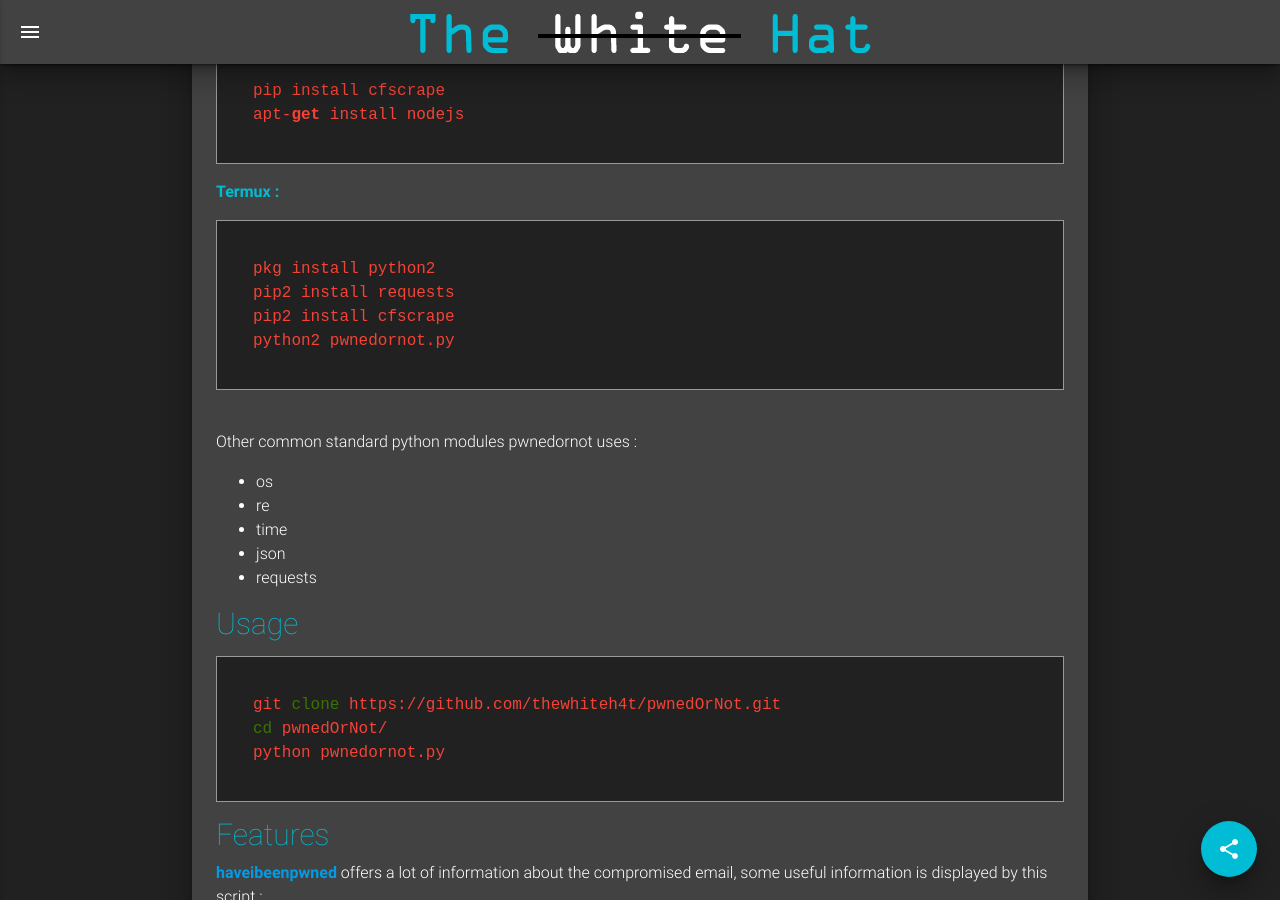
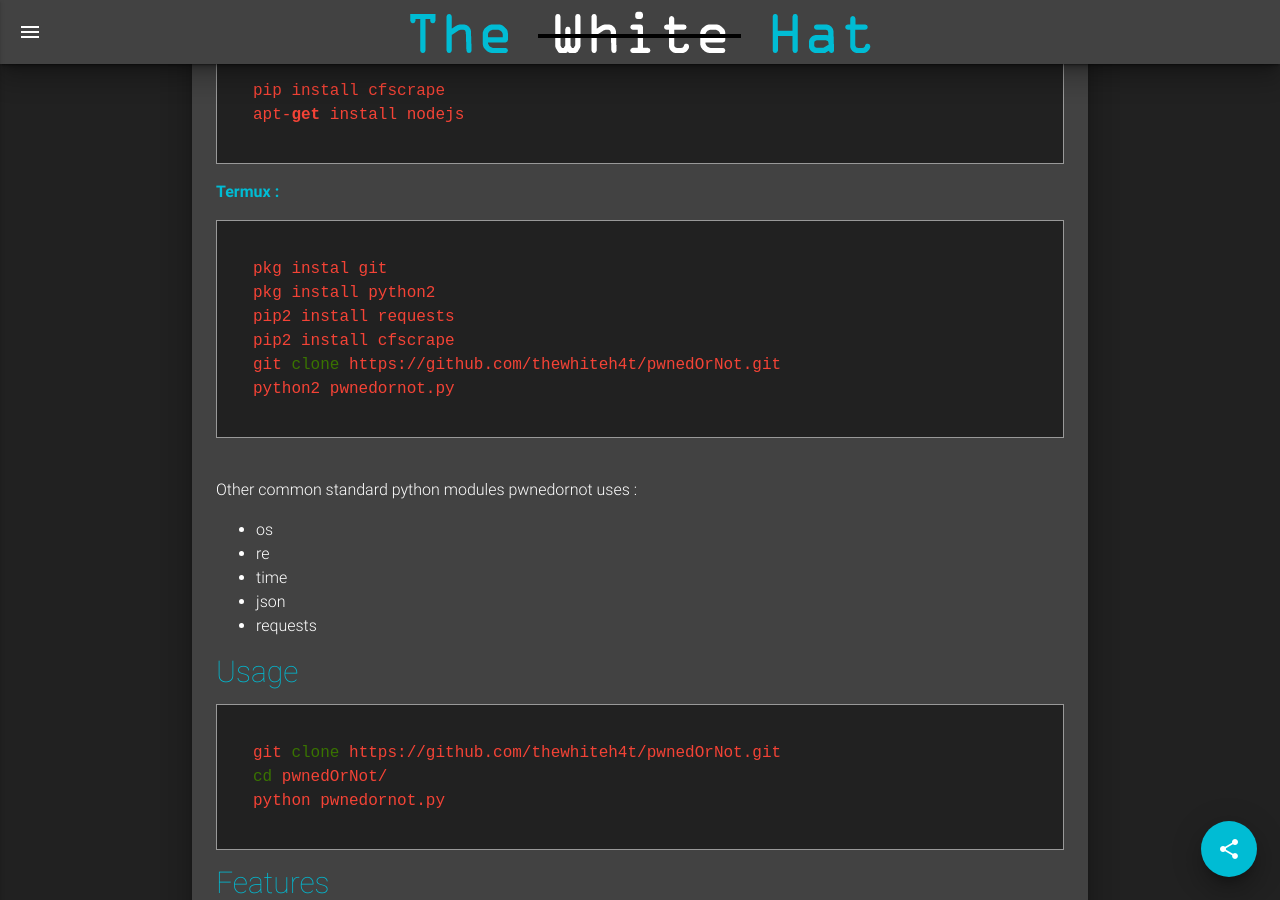
Before and after one commit to thewhiteh4t/thewhiteh4t.github.io, a Jekyll site: the page built from _posts/2018-05-26-pwnedornot.md, in a window 1280 px wide and 900 px high, scrolled down 849 px. Built offline with Jekyll 4.4.1, drawn with Linux system fonts in a browser that asks for light colours; nearby versions of some CDN libraries; our own code applies the rules of GitHub Pages for plain Markdown files.

Commit message:
Update from Forestry.io - 2018-05-26-pwnedornot.md

```diff
--- a/_posts/2018-05-26-pwnedornot.md
+++ b/_posts/2018-05-26-pwnedornot.md
@@ -41,9 +41,11 @@ apt-get install nodejs
 
 <b class="cyan-text">Termux :</b>
 <br>
-<pre><code class="grey darken-4 red-text">pkg install python2
+<pre><code class="grey darken-4 red-text">pkg instal git
+pkg install python2
 pip2 install requests
 pip2 install cfscrape
+git clone https://github.com/thewhiteh4t/pwnedOrNot.git
 python2 pwnedornot.py
 </code></pre>
 <br>
```
